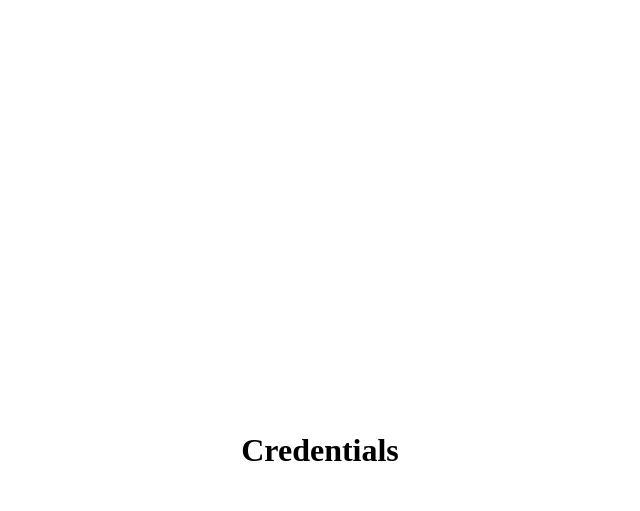
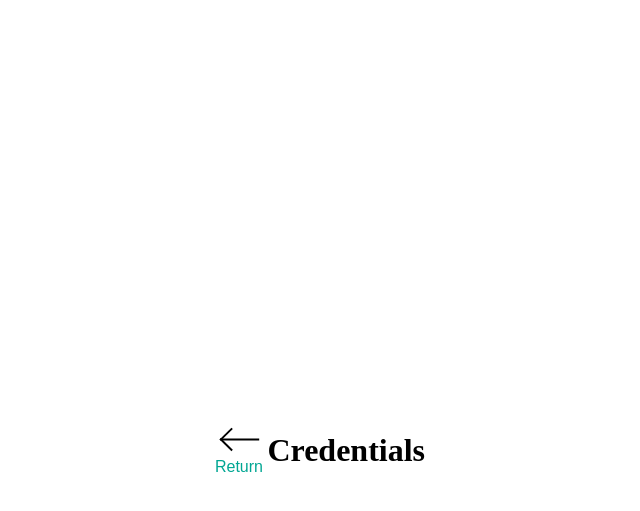
Before and after one commit to cssidy/personal-site, a Jekyll site: the page built from credentials.html, in a window 1280 px wide. Shown: the top 511 px of the page, without its empty margins (320-960 px from the left). Built offline with Jekyll 4.4.1, drawn with Linux system fonts in a browser that asks for light colours; some web fonts are replaced.

Commit message:
Update credentials.html

```diff
--- a/credentials.html
+++ b/credentials.html
@@ -3,6 +3,7 @@ layout: layout
 ---
 
 <div class="content">
+  <a href="/"><img src="assets/icons/left-arrow.svg" width:30px alt="Return"><span> Return</span></a>
   <h1>Credentials</h1>
   <div class="">
 
```
